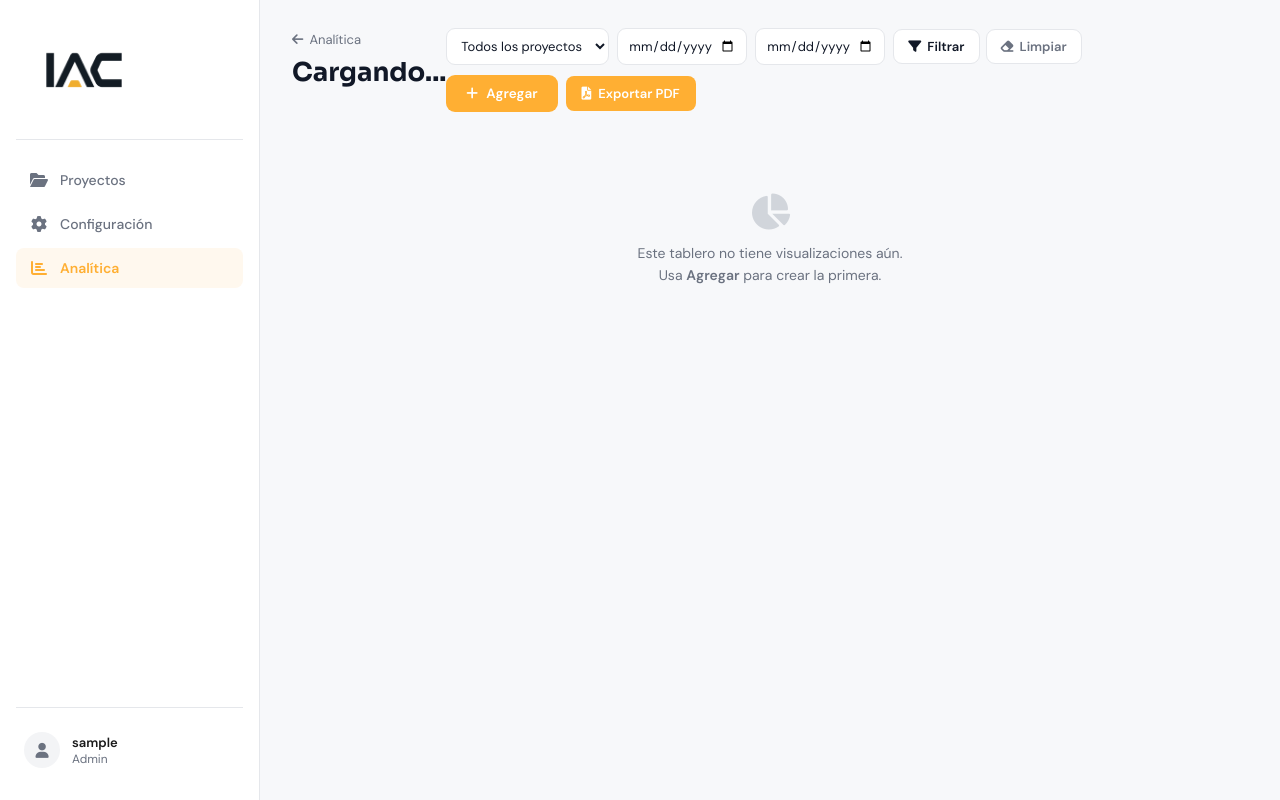
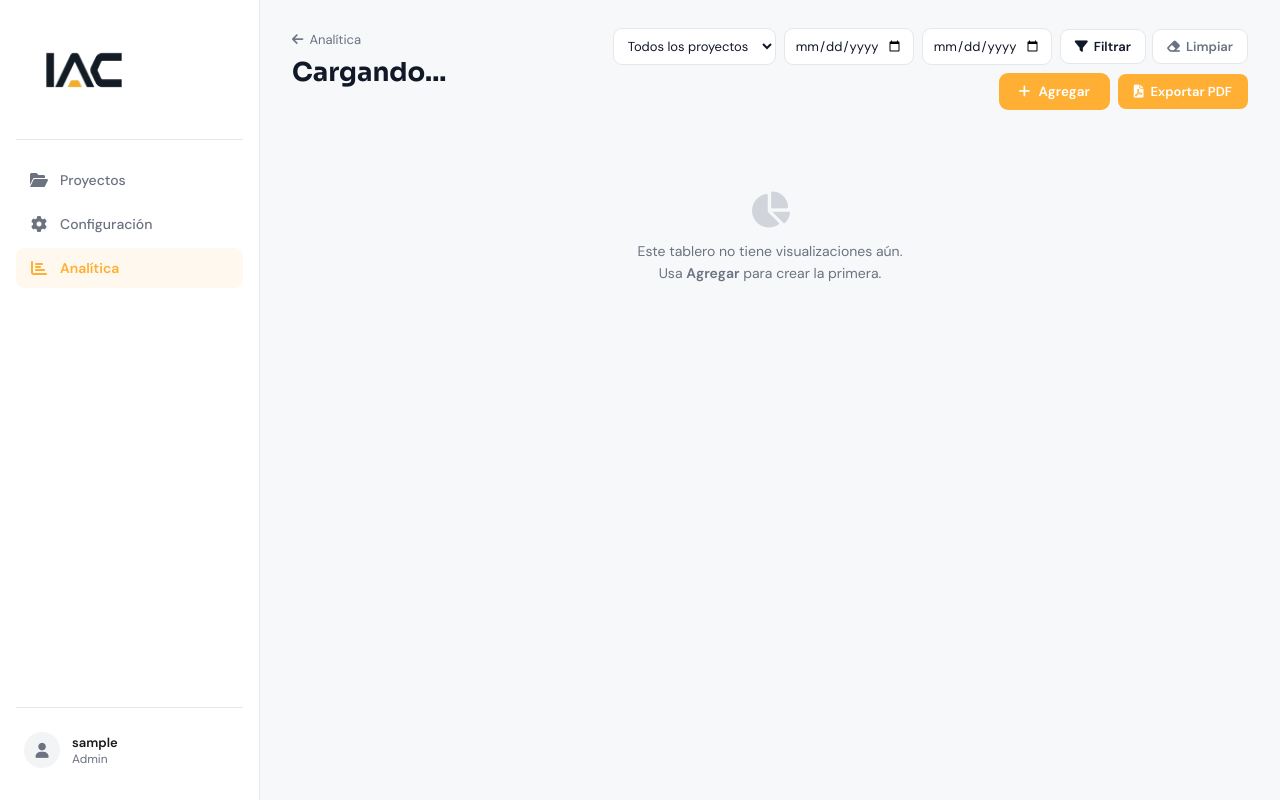
Before and after one commit to santiagogiraldo09/BitacoraTerranovus, a Flask app: page /analitica/tablero/1 in a window 1280 px wide. Run offline with Flask 3, Linux system fonts and the light colour scheme; the visitor is signed in with stand-in values (Sample User, id 1); data that the repository does not hold is empty; some libraries are stand-ins or nearby versions.

Commit message:
Update analitica_tablero.css

```diff
--- a/static/analitica_tablero.css
+++ b/static/analitica_tablero.css
@@ -5,7 +5,7 @@
 
 /* ── Filtros globales en el header ── */
 .tb-filtros {
-    display: flex;
+    display: contents;
     align-items: center;
     gap: 8px;
     flex-wrap: wrap;
@@ -371,9 +371,14 @@
         align-items: stretch;
     }
 
-    .tb-filtros { width: 100%; }
+    /* Vuelve a ser un contenedor real para poder apilar en móvil */
+    .tb-filtros {
+        display: flex;
+        flex-wrap: wrap;
+        gap: 6px;
+        width: 100%;
+    }
 
-    /* El proyecto ocupa toda la fila; las fechas van a mitades */
     .tb-filtro-select { flex: 1 1 100%; width: 100%; min-width: 0; }
     .tb-filtro-input  { flex: 1 1 calc(50% - 3px); width: auto; min-width: 0; }
 
@@ -725,9 +730,10 @@
 /* ── Barra superior: filtros y acciones ── */
 .an-header-acciones {
     display: flex;
-    gap: 10px;
+    gap: 8px;
     align-items: center;
     flex-wrap: wrap;
+    justify-content: flex-end;
 }
 
 .an-header-botones {
```
